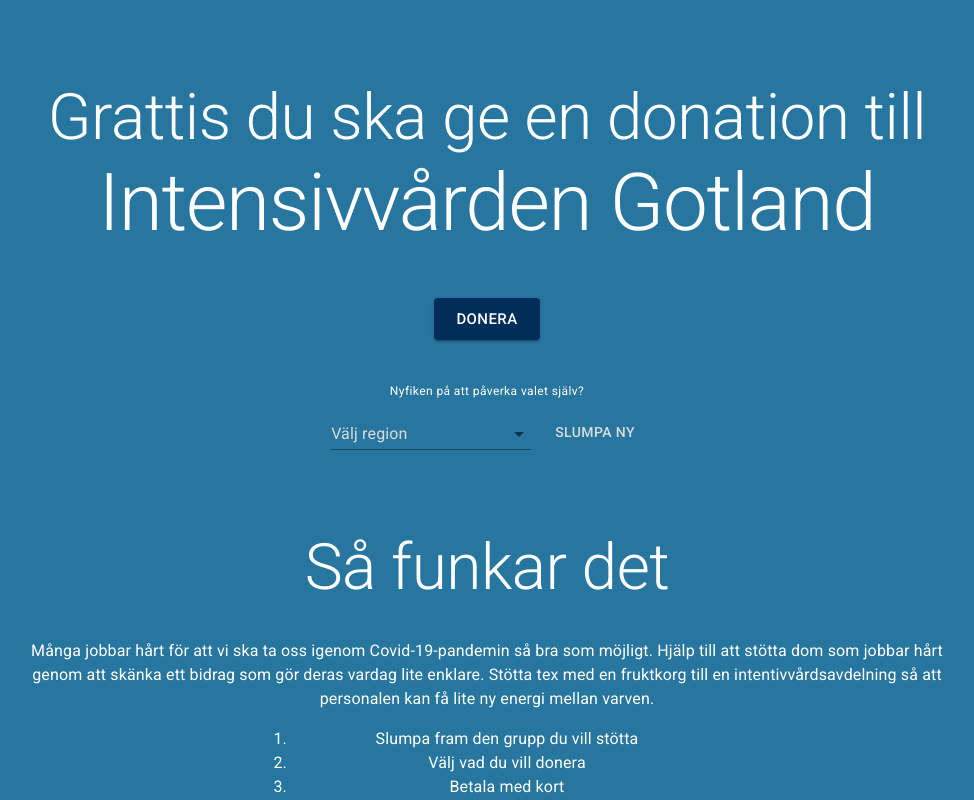
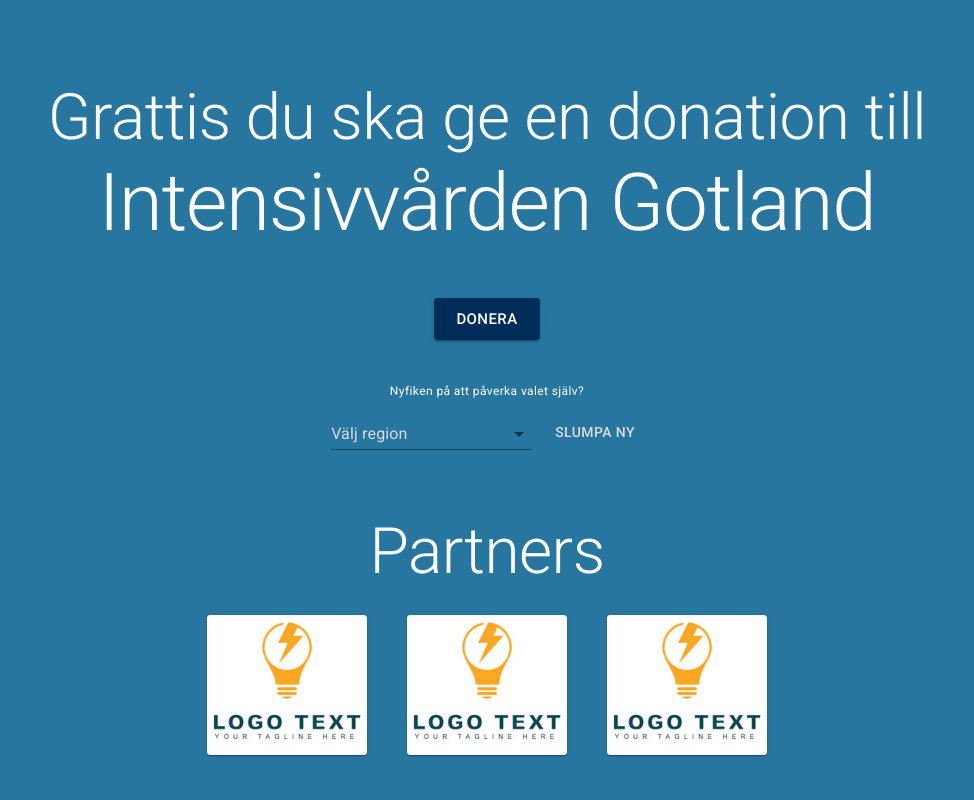
Before and after one commit to ahrberg/covid-heroes, a React (Create React App) app: page / in a window 1280 px wide. Shown: the top 800 px of the page, without its empty margins (153-1127 px from the left). Built offline with nearby package versions, Linux system fonts and the light colour scheme.

Commit message:
Added partners

```diff
--- /dev/null
+++ b/src/components/Partners.tsx
@@ -0,0 +1,72 @@
+import React from "react";
+import {
+  Button,
+  Typography,
+  Container,
+  Grid,
+  Box,
+  makeStyles,
+  createStyles,
+  CardActionArea,
+  Card,
+  CardMedia,
+} from "@material-ui/core";
+
+import logo from "../images/logo_fake.jpg";
+
+const useStyles = makeStyles(() =>
+  createStyles({
+    root: {
+      flexGrow: 1,
+    },
+  })
+);
+
+const HowItWorks = () => {
+  const classes = useStyles();
+
+  const card = (
+    <Card className={classes.root}>
+      <CardActionArea>
+        <CardMedia
+          component="img"
+          alt="Contemplative Reptile"
+          height="140"
+          image={logo}
+          title="logo"
+        />
+      </CardActionArea>
+    </Card>
+  );
+
+  return (
+    <Box marginTop={8}>
+      <Grid
+        container
+        direction="column"
+        justify="flex-start"
+        alignItems="center"
+      >
+        <Grid item>
+          <Typography variant="h2">Partners</Typography>
+        </Grid>
+        <Box marginTop={3}>
+          <Grid
+            container
+            spacing={5}
+            direction="row"
+            className={classes.root}
+            justify="center"
+            alignItems="center"
+          >
+            <Grid item>{card}</Grid>
+            <Grid item>{card}</Grid>
+            <Grid item>{card}</Grid>
+          </Grid>
+        </Box>
+      </Grid>
+    </Box>
+  );
+};
+
+export default HowItWorks;
--- a/src/views/Home.tsx
+++ b/src/views/Home.tsx
@@ -3,6 +3,7 @@ import { getPlace } from "../helpers/getPlace";
 import Regions from "../components/Regions";
 import { Button, Typography, Container, Grid, Box } from "@material-ui/core";
 import HowItWorks from "../components/HowItWorks";
+import Partners from "../components/Partners";
 
 const Home: React.FC = () => {
   const [place, setPlace] = useState(getPlace("", ""));
@@ -83,6 +84,7 @@ const Home: React.FC = () => {
           </Grid>
         </Grid>
       </Grid>
+      <Partners />
       <HowItWorks />
     </Container>
   );
```
Also changed, not shown: src/images/logo_fake.jpg (added).
